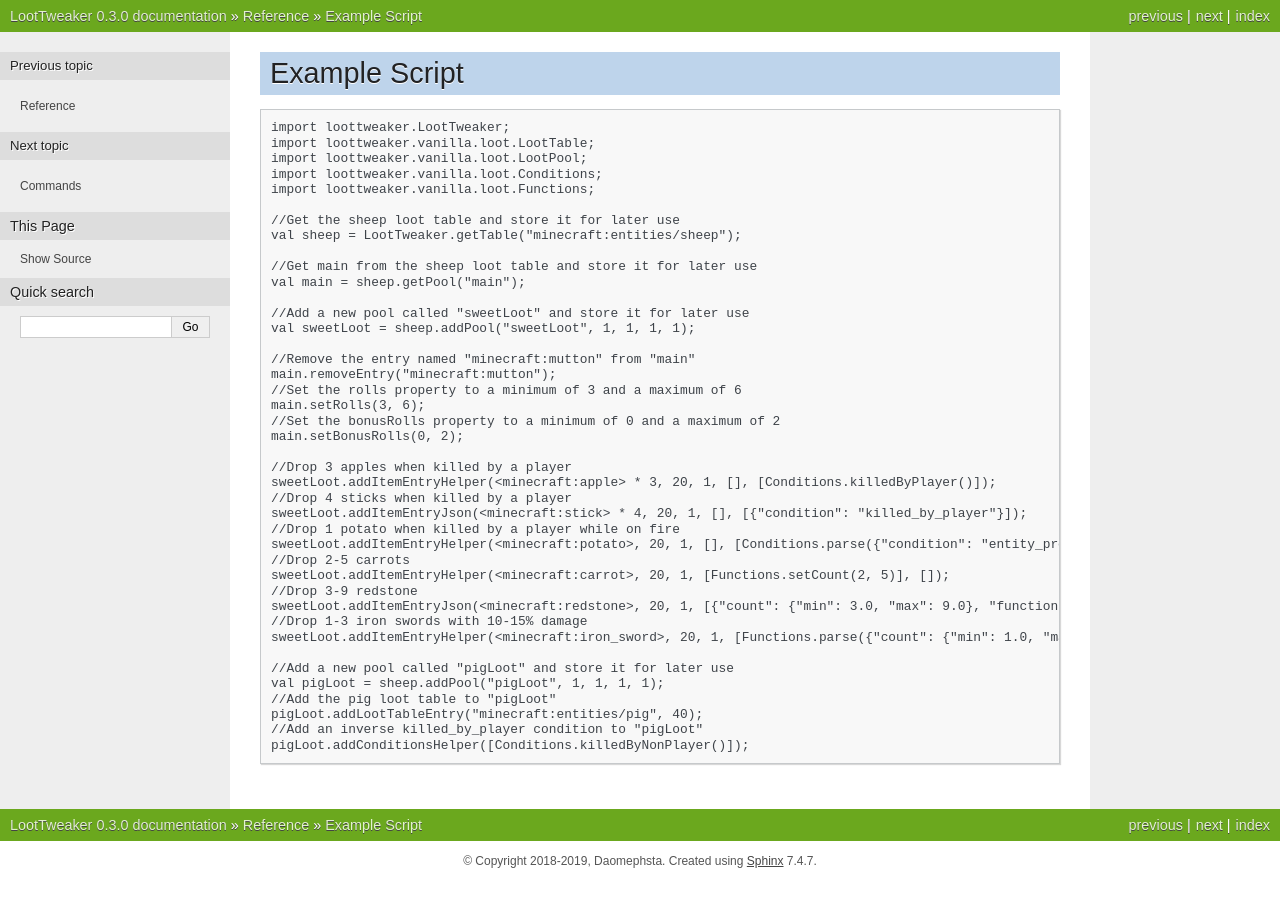
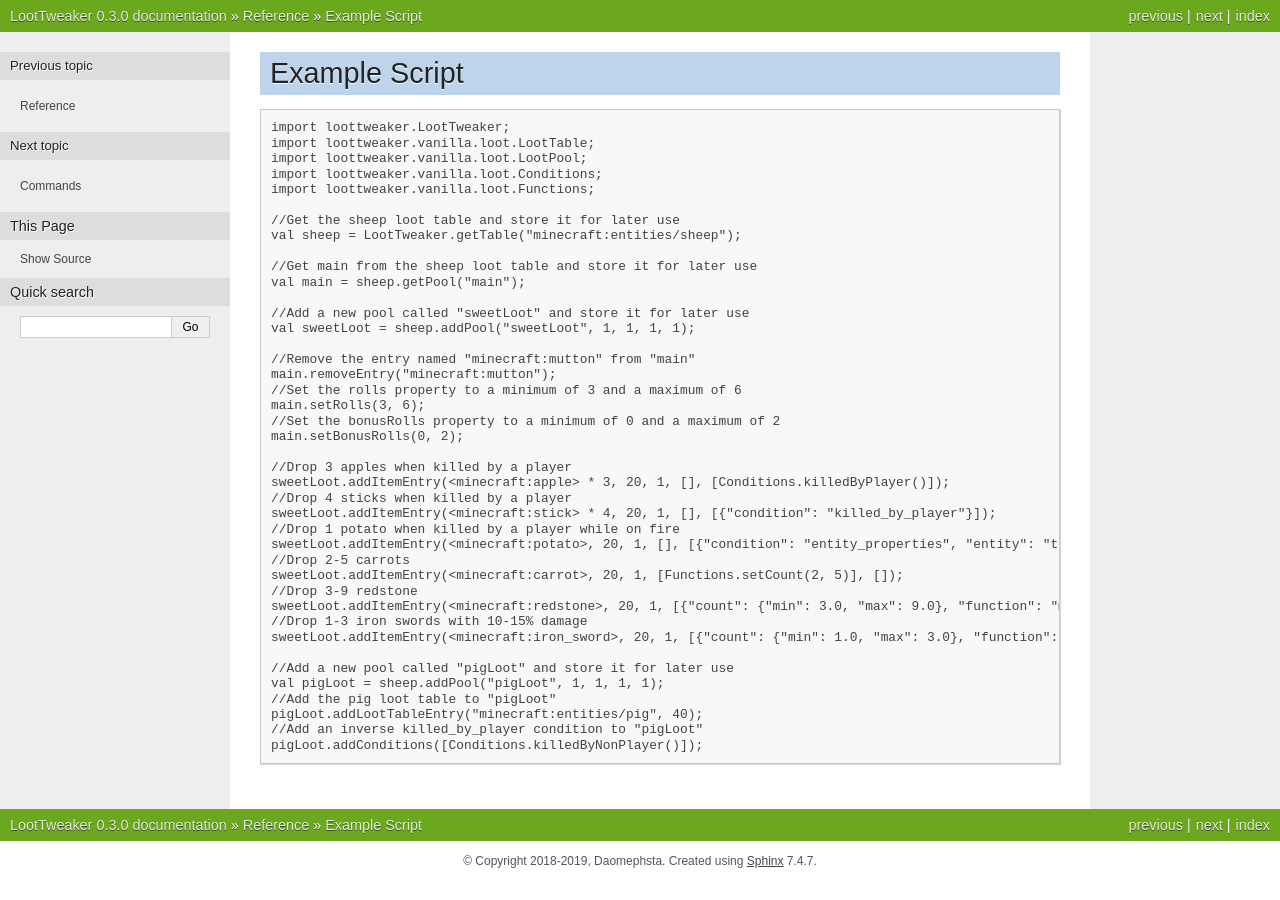
Before and after one commit to Foreck1/LootTweaker-Docs, a Sphinx documentation site: the page built from docs/reference/example-script.rst, in a window 1280 px wide. Built offline with Sphinx 7.4.7, drawn with Linux system fonts in a browser that asks for light colours.

Commit message:
Update example-script.rst

```diff
--- a/docs/reference/example-script.rst
+++ b/docs/reference/example-script.rst
@@ -26,21 +26,21 @@
     main.setBonusRolls(0, 2);
 
     //Drop 3 apples when killed by a player
-    sweetLoot.addItemEntryHelper(<minecraft:apple> * 3, 20, 1, [], [Conditions.killedByPlayer()]);
+    sweetLoot.addItemEntry(<minecraft:apple> * 3, 20, 1, [], [Conditions.killedByPlayer()]);
     //Drop 4 sticks when killed by a player
-    sweetLoot.addItemEntryJson(<minecraft:stick> * 4, 20, 1, [], [{"condition": "killed_by_player"}]);
+    sweetLoot.addItemEntry(<minecraft:stick> * 4, 20, 1, [], [{"condition": "killed_by_player"}]);
     //Drop 1 potato when killed by a player while on fire
-    sweetLoot.addItemEntryHelper(<minecraft:potato>, 20, 1, [], [Conditions.parse({"condition": "entity_properties", "entity": "this", "properties": {"on_fire": true}}), Conditions.killedByPlayer()]);
+    sweetLoot.addItemEntry(<minecraft:potato>, 20, 1, [], [{"condition": "entity_properties", "entity": "this", "properties": {"on_fire": true}}, Conditions.killedByPlayer()]);
     //Drop 2-5 carrots
-    sweetLoot.addItemEntryHelper(<minecraft:carrot>, 20, 1, [Functions.setCount(2, 5)], []);
+    sweetLoot.addItemEntry(<minecraft:carrot>, 20, 1, [Functions.setCount(2, 5)], []);
     //Drop 3-9 redstone
-    sweetLoot.addItemEntryJson(<minecraft:redstone>, 20, 1, [{"count": {"min": 3.0, "max": 9.0}, "function": "minecraft:set_count"}], []);
+    sweetLoot.addItemEntry(<minecraft:redstone>, 20, 1, [{"count": {"min": 3.0, "max": 9.0}, "function": "minecraft:set_count"}], []);
     //Drop 1-3 iron swords with 10-15% damage
-    sweetLoot.addItemEntryHelper(<minecraft:iron_sword>, 20, 1, [Functions.parse({"count": {"min": 1.0, "max": 3.0}, "function": "minecraft:set_count"}), Functions.setDamage(0.10, 0.15)], []);
+    sweetLoot.addItemEntry(<minecraft:iron_sword>, 20, 1, [{"count": {"min": 1.0, "max": 3.0}, "function": "minecraft:set_count"}, Functions.setDamage(0.10, 0.15)], []);
 
     //Add a new pool called "pigLoot" and store it for later use
     val pigLoot = sheep.addPool("pigLoot", 1, 1, 1, 1);
     //Add the pig loot table to "pigLoot"
     pigLoot.addLootTableEntry("minecraft:entities/pig", 40);
     //Add an inverse killed_by_player condition to "pigLoot"
-    pigLoot.addConditionsHelper([Conditions.killedByNonPlayer()]);
+    pigLoot.addConditions([Conditions.killedByNonPlayer()]);
```
